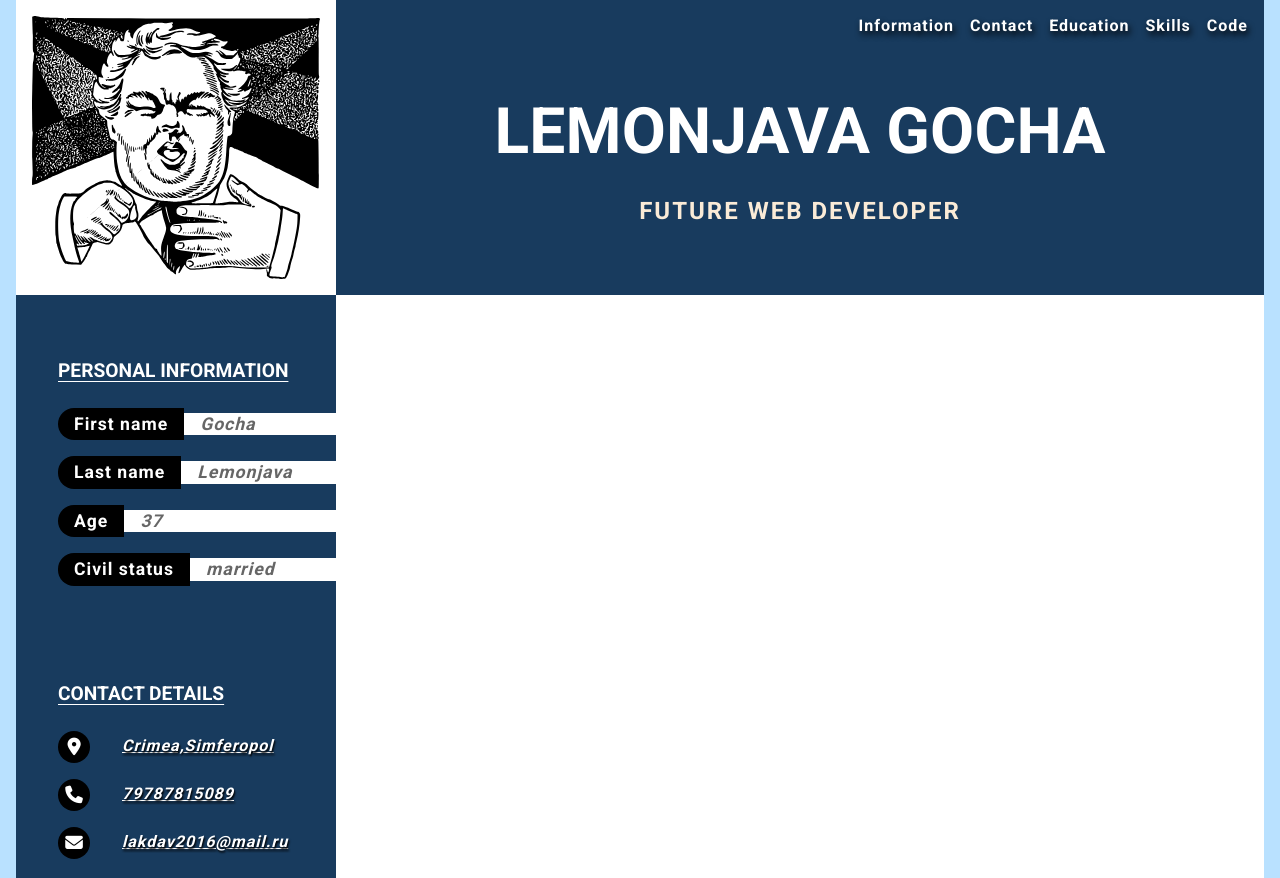
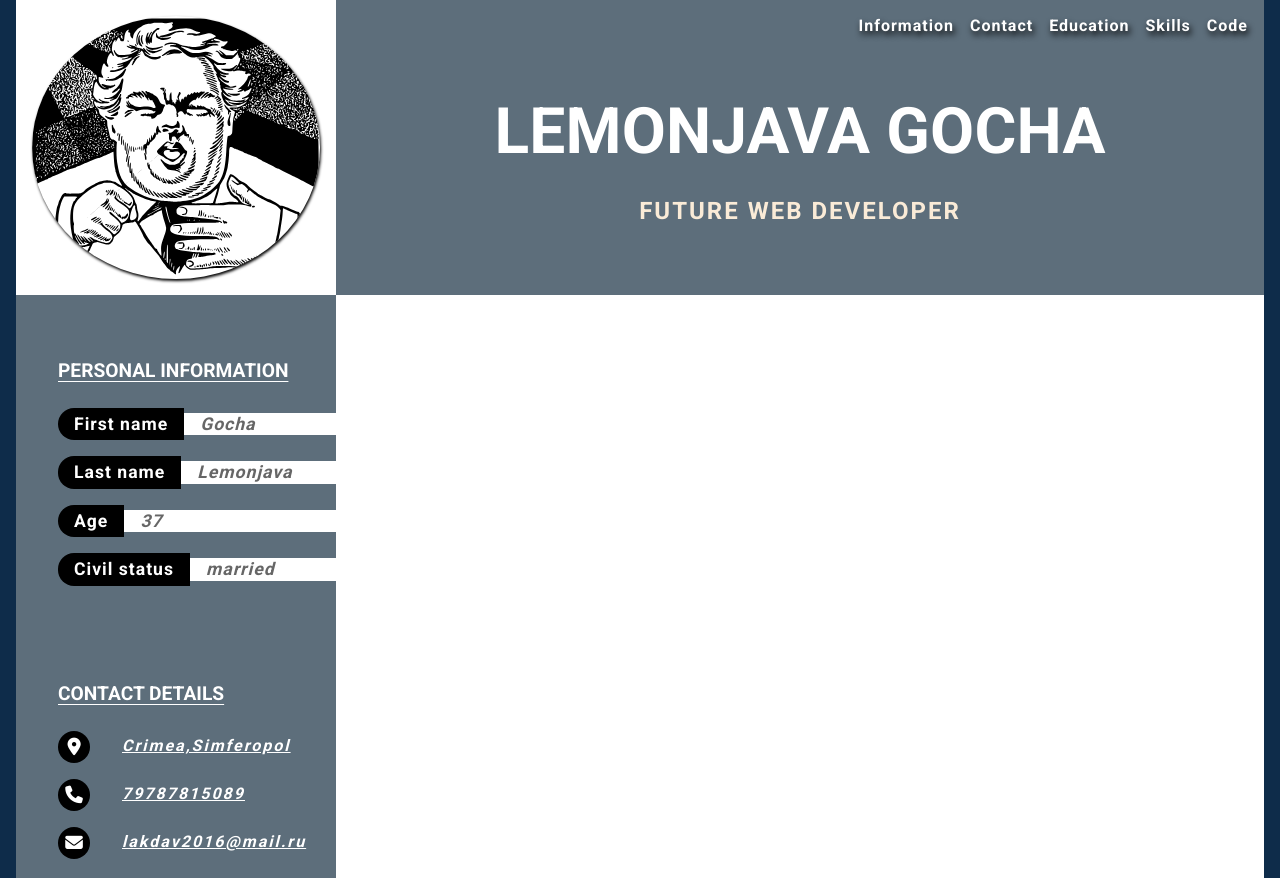
Before and after one commit to lakdav/rsschool-cv, a plain HTML site: page index.html in a window 1280 px wide. Shown: the top 878 px of the page. Drawn offline with Linux system fonts and the light colour scheme; files whose address does not match are found by name.

Commit message:
refactor: add new colors for page

```diff
--- a/css/style.css
+++ b/css/style.css
@@ -7,7 +7,7 @@
 }
 html {
 	scroll-behavior: smooth;
-	background-color: #b9e1ff;
+	background: #0e2c4a;
 }
 body {
 	min-height: 100vh;
@@ -35,8 +35,8 @@ svg {
 }
 
 :root {
-	--ctl-blue-400: #183b5e;
-	--ctl-blue-600: #0e2c4a;
+	--ctl-blue-400: #5d6e7b;
+	--ctl-blue-600: #333d45;
 	--ctl-white: white;
 	--ctl-dark: black;
 }
@@ -63,7 +63,7 @@ body.wrapper {
 }
 .header,
 .aside {
-	background-color: var(--ctl-blue-400);
+	background-color: #5d6e7b;
 }
 .header__content {
 	flex: 1;
@@ -96,7 +96,17 @@ body.wrapper {
 .navigation__list-link:hover {
 	color: antiquewhite;
 }
-
+.avatar {
+	padding: 1rem;
+	display: flex;
+	align-items: center;
+	justify-content: center;
+}
+.avatar__link {
+	border-radius: 50%;
+	overflow: hidden;
+	box-shadow: 1px 2px 3px black;
+}
 .heading1 {
 	font-size: 4rem;
 	letter-spacing: 0.2px;
@@ -186,10 +196,9 @@ body.wrapper {
 .contact__list-text {
 	text-decoration: underline;
 	font-weight: bold;
-	letter-spacing: 1px;
+	letter-spacing: 2px;
 	font-style: italic;
 	padding-left: 1rem;
-	text-shadow: 1px 2px 2px black;
 }
 .main {
 	grid-row: 2;
--- a/index.html
+++ b/index.html
@@ -17,9 +17,9 @@
 
 <body class="wrapper">
     <header class="header">
-        <div class="header__logo logo">
-            <a class="logo__link" href="#">
-                <img class="logo__image" src="./image/coughingmanface-1924.svg" width="20" height="30"
+        <div class="header__logo avatar">
+            <a class="avatar__link" href="#">
+                <img class="avatar__image" src="./image/coughingmanface-1924.svg" width="20" height="30"
                     alt="my fake avatar">
             </a>
         </div>
@@ -104,7 +104,6 @@
     <main class="main"></main>
     <footer class="footer">
         <div class="footer__content">
-
         </div>
     </footer>
 </body>
```
